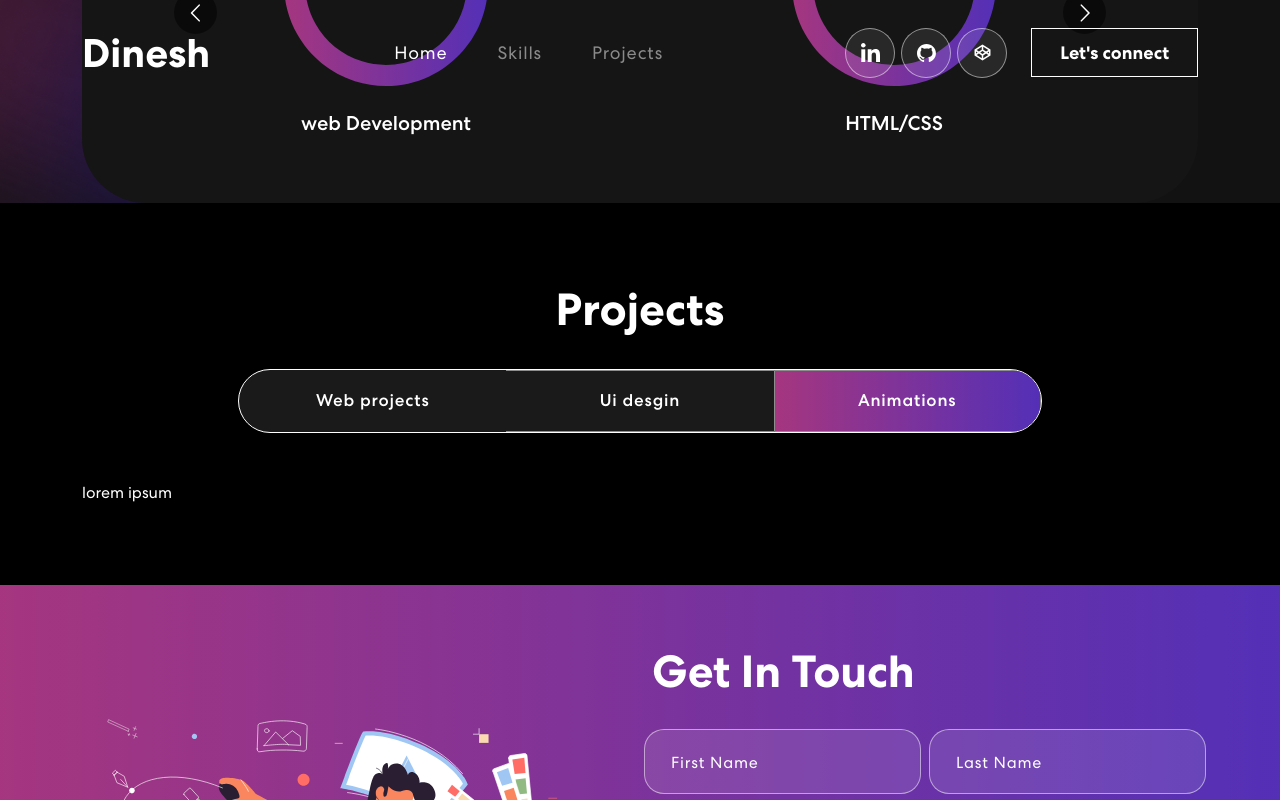
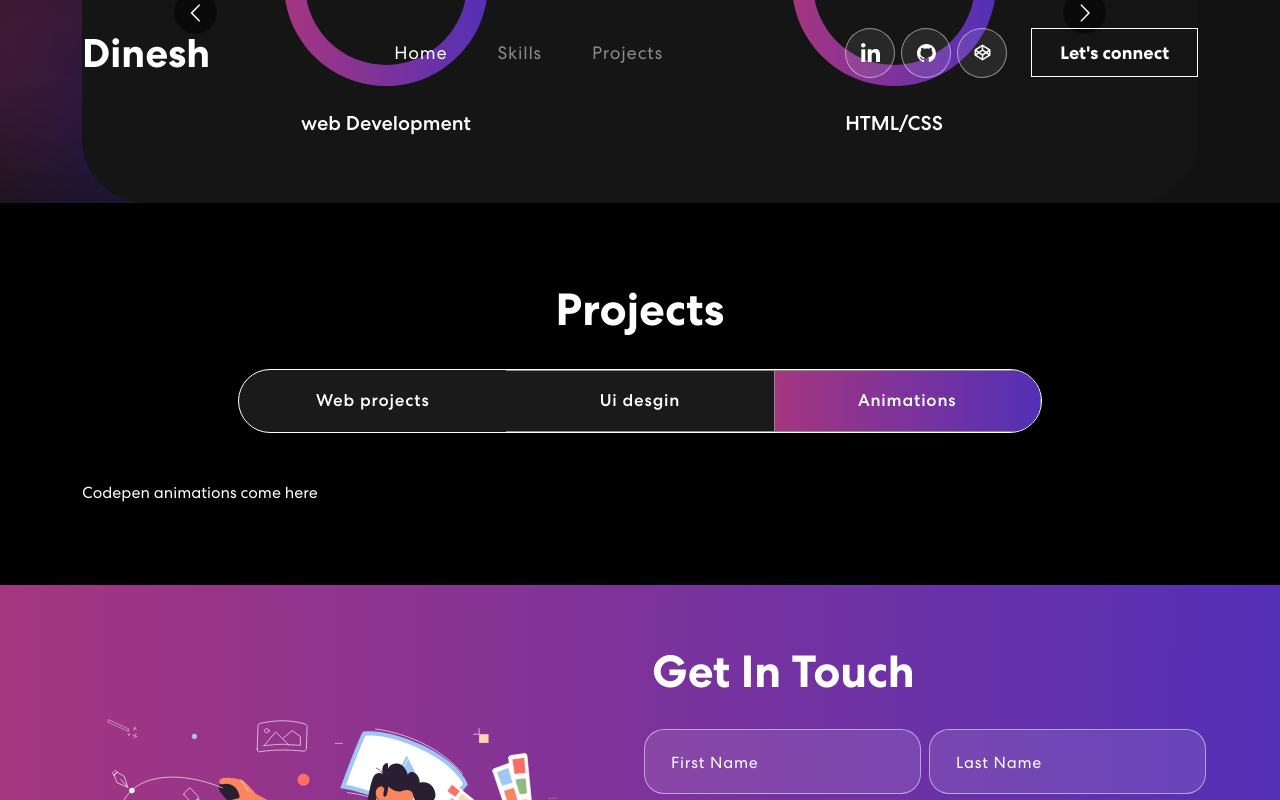
Before and after one commit to dinesh671/personal-portfolio, a React (Create React App) app: page / in a window 1280 px wide. Both pictures are taken after a click on the tab "Animations". Shown: the part 1002-1802 px from the top of the page. Built offline with nearby package versions, Linux system fonts and the light colour scheme.

Commit message:
tabs 3 changed

```diff
--- a/src/components/Projects.js
+++ b/src/components/Projects.js
@@ -109,7 +109,7 @@ function Projects() {
                           })}
                         </Row>
                       </Tab.Pane>
-                      <Tab.Pane eventKey="Third">lorem ipsum</Tab.Pane>
+                      <Tab.Pane eventKey="Third">Codepen animations come here</Tab.Pane>
                     </Tab.Content>
                   </Tab.Container>
                 </div>
```
